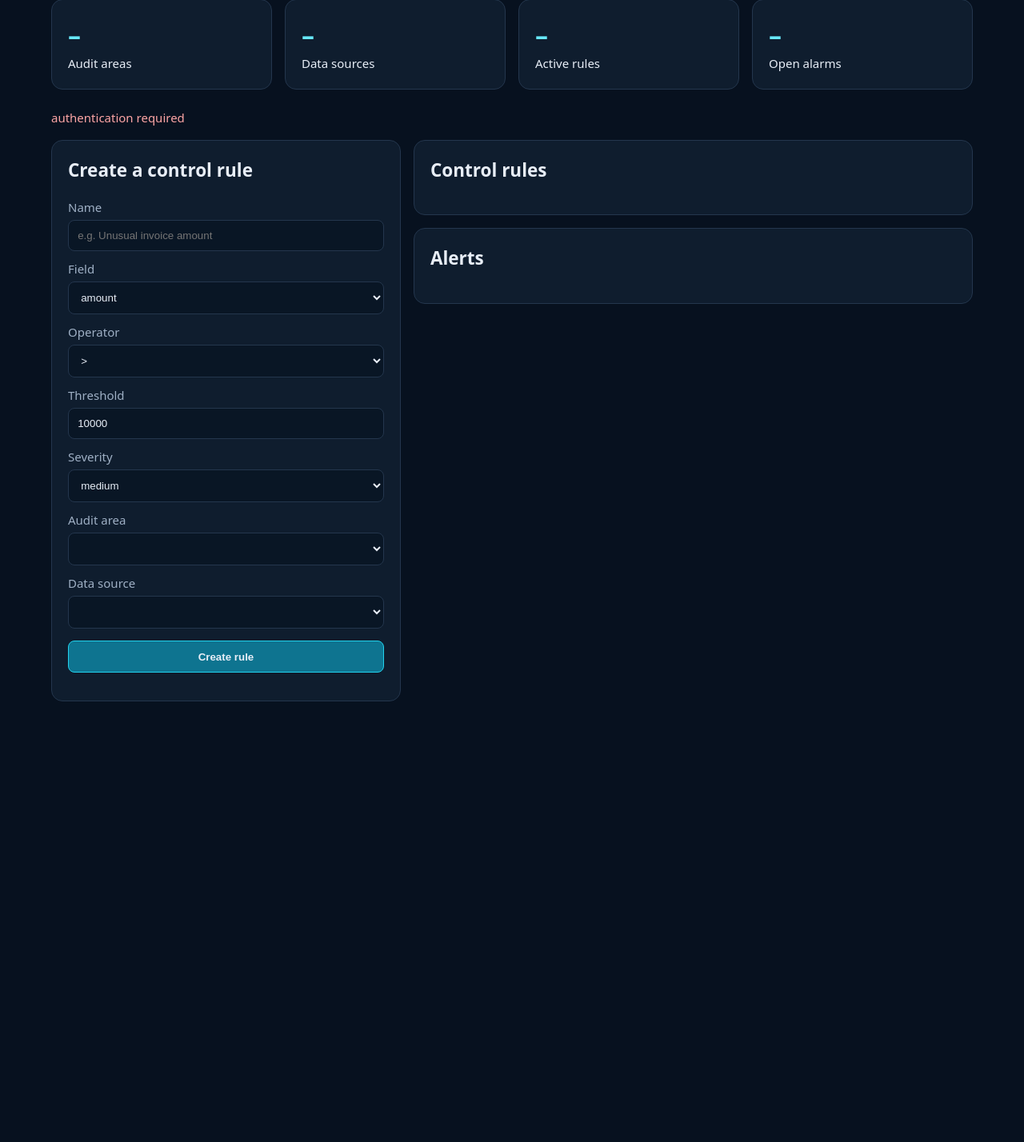
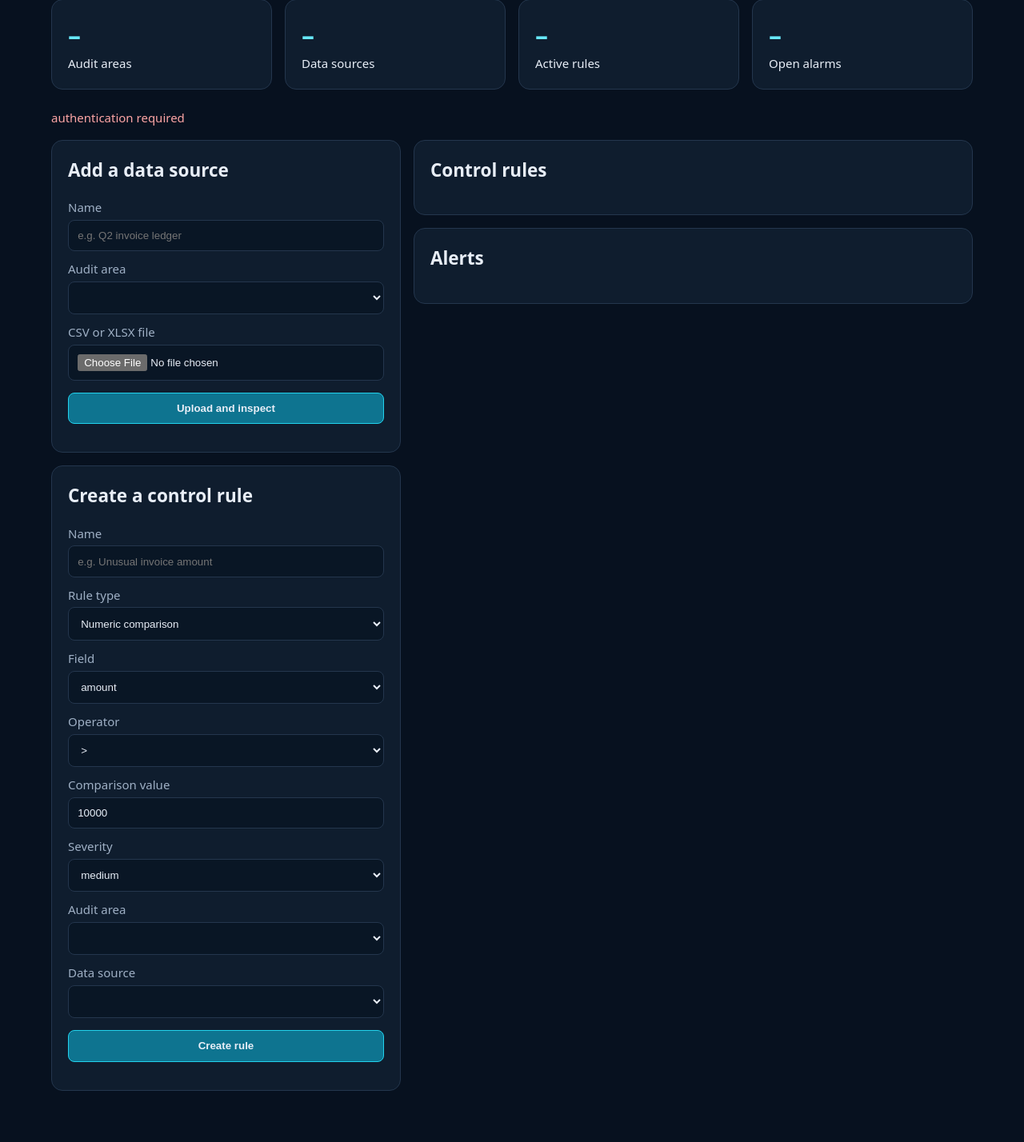
Before and after one commit to dogukancihanbeyoglu/auditai, a Flask app: template templates/admin_demo.html in a window 1280 px wide. Shown: the part 351-1779 px from the top of the page at 80% size. Before the commit the page ends 1228 px from the top, so only its background shows below. Run offline with Flask 3, Linux system fonts and the light colour scheme; the template is opened without the code that fills it, so the values that code supplies are empty.

Commit message:
feat: expose data ingestion and advanced controls in dashboard

```diff
--- a/templates/admin_demo.html
+++ b/templates/admin_demo.html
@@ -30,15 +30,23 @@
   </div>
   <p id="message" role="status"></p>
   <div class="grid columns">
+    <div class="grid">
+    <section class="panel"><h2>Add a data source</h2><form id="uploadForm" enctype="multipart/form-data">
+      <label>Name</label><input name="name" placeholder="e.g. Q2 invoice ledger">
+      <label>Audit area</label><select name="audit_area_id" id="uploadAreaSelect"></select>
+      <label>CSV or XLSX file</label><input name="file" type="file" accept=".csv,.xlsx" required>
+      <p><button>Upload and inspect</button></p>
+    </form></section>
     <section class="panel"><h2>Create a control rule</h2><form id="ruleForm">
       <label>Name</label><input name="name" required placeholder="e.g. Unusual invoice amount">
-      <label>Field</label><select name="field_name"><option value="amount">amount</option><option value="duplicate_count">duplicate_count</option></select>
-      <label>Operator</label><select name="operator"><option>&gt;</option><option>&gt;=</option><option>&lt;</option><option>&lt;=</option><option>==</option></select>
-      <label>Threshold</label><input name="threshold_value" type="number" step="any" required value="10000">
+      <label>Rule type</label><select name="rule_type" id="ruleType"><option value="numeric">Numeric comparison</option><option value="text">Text contains</option><option value="null">Missing value</option><option value="date">Date comparison</option><option value="duplicate">Duplicate key</option><option value="comparison">Cross-field comparison</option></select>
+      <label>Field</label><select name="field_name" id="fieldSelect"><option value="amount">amount</option></select>
+      <label>Operator</label><select name="operator" id="operatorSelect"><option>&gt;</option><option>&gt;=</option><option>&lt;</option><option>&lt;=</option><option>==</option><option>!=</option></select>
+      <label>Comparison value</label><input name="rule_value" id="ruleValue" required value="10000">
       <label>Severity</label><select name="severity"><option>medium</option><option>high</option><option>critical</option><option>low</option></select>
       <label>Audit area</label><select name="audit_area_id" id="areaSelect"></select>
       <label>Data source</label><select name="data_source_id" id="sourceSelect"></select><p><button>Create rule</button></p>
-    </form></section>
+    </form></section></div>
     <div class="grid">
       <section class="panel"><h2>Control rules</h2><div id="rules"></div></section>
       <section class="panel"><h2>Alerts</h2><div id="alarms"></div></section>
@@ -47,18 +55,23 @@
 </main>
 <script>
 const $=id=>document.getElementById(id); const api=(url,options={})=>fetch(url,{headers:{"Content-Type":"application/json"},...options}).then(async r=>{const d=await r.json();if(!r.ok)throw Error(d.error||"Request failed");return d});
+const uploadApi=(url,body)=>fetch(url,{method:"POST",body}).then(async r=>{const d=await r.json();if(!r.ok)throw Error(d.error||"Upload failed");return d});
+const esc=value=>String(value??"").replace(/[&<>"']/g,char=>({"&":"&amp;","<":"&lt;",">":"&gt;",'"':"&quot;","'":"&#39;"}[char]));
 function notice(text,error=false){$("message").textContent=text;$("message").style.color=error?"var(--red)":"var(--green)"}
 async function refresh(){
   const [summary,areas,sources,rules,alarms]=await Promise.all([api("/api/summary"),api("/api/audit-areas"),api("/api/data-sources"),api("/api/rules"),api("/api/alarms")]);
   $("areas").textContent=summary.audit_areas;$("sources").textContent=summary.data_sources;$("rulesCount").textContent=summary.active_rules;$("alarmsCount").textContent=summary.open_alarms;
-  $("areaSelect").innerHTML=areas.map(x=>`<option value="${x.id}">${x.name}</option>`).join("");$("sourceSelect").innerHTML=sources.map(x=>`<option value="${x.id}">${x.name} (${x.record_count} records)</option>`).join("");
-  $("rules").innerHTML=rules.map(x=>`<article class="rule"><div class="row"><div><strong>${x.name}</strong><div class="muted">${x.field_name} ${x.operator} ${x.threshold_value} · ${x.trigger_count} trigger(s)</div></div><button class="secondary" onclick="runRule(${x.id})">Run control</button></div></article>`).join("")||"No rules.";
-  $("alarms").innerHTML=alarms.map(x=>`<article class="alarm"><div class="row"><div><span class="badge ${x.severity}">${x.severity}</span> <strong>${x.title}</strong><div class="muted">${x.message} · ${x.status}</div></div>${x.status!=="resolved"?`<button class="secondary" onclick="setStatus(${x.id},'${x.status==='open'?'acknowledged':'resolved'}')">${x.status==='open'?'Acknowledge':'Resolve'}</button>`:""}</div><details><summary>Affected records</summary><pre>${JSON.stringify(x.affected_records,null,2)}</pre></details></article>`).join("")||"Run a control to generate alerts.";
+  const areaOptions=areas.map(x=>`<option value="${x.id}">${esc(x.name)}</option>`).join("");$("areaSelect").innerHTML=areaOptions;$("uploadAreaSelect").innerHTML=areaOptions;$("sourceSelect").innerHTML=sources.map(x=>`<option value="${x.id}">${esc(x.name)} (${x.record_count} records)</option>`).join("");
+  $("rules").innerHTML=rules.map(x=>`<article class="rule"><div class="row"><div><strong>${esc(x.name)}</strong><div class="muted">${esc(x.rule_type)}: ${esc(x.field_name)} · ${x.trigger_count} trigger(s)</div></div><button class="secondary" onclick="runRule(${x.id})">Run control</button></div></article>`).join("")||"No rules.";
+  $("alarms").innerHTML=alarms.map(x=>`<article class="alarm"><div class="row"><div><span class="badge ${esc(x.severity)}">${esc(x.severity)}</span> <strong>${esc(x.title)}</strong><div class="muted">${esc(x.message)} · ${esc(x.status)}</div></div>${x.status!=="resolved"?`<button class="secondary" onclick="setStatus(${x.id},'${x.status==='open'?'acknowledged':'resolved'}')">${x.status==='open'?'Acknowledge':'Resolve'}</button>`:""}</div><details><summary>Affected records</summary><pre>${esc(JSON.stringify(x.affected_records,null,2))}</pre></details></article>`).join("")||"Run a control to generate alerts.";
 }
+async function refreshFields(){const id=$("sourceSelect").value;if(!id)return;const schema=await api(`/api/data-sources/${id}/schema`);$("fieldSelect").innerHTML=schema.columns.map(x=>`<option value="${esc(x.name)}">${esc(x.name)}</option>`).join("")}
 async function runRule(id){try{const r=await api(`/api/rules/${id}/run`,{method:"POST"});notice(`Control scanned ${r.scanned_records} records and matched ${r.matched_records}.`);await refresh()}catch(e){notice(e.message,true)}}
 async function setStatus(id,status){try{await api(`/api/alarms/${id}/status`,{method:"PATCH",body:JSON.stringify({status})});notice(`Alert marked ${status}.`);await refresh()}catch(e){notice(e.message,true)}}
-$("ruleForm").addEventListener("submit",async e=>{e.preventDefault();const values=Object.fromEntries(new FormData(e.target));try{await api("/api/rules",{method:"POST",body:JSON.stringify(values)});notice("Control rule created.");e.target.reset();await refresh()}catch(err){notice(err.message,true)}});
-refresh().catch(e=>notice(e.message,true));
+$("sourceSelect").addEventListener("change",()=>refreshFields().catch(e=>notice(e.message,true)));
+$("uploadForm").addEventListener("submit",async e=>{e.preventDefault();try{const result=await uploadApi("/api/data-sources/upload",new FormData(e.target));notice(`Loaded ${result.record_count} records and discovered ${result.columns.length} columns.`);e.target.reset();await refresh();$("sourceSelect").value=String(result.source_id);await refreshFields()}catch(err){notice(err.message,true)}});
+$("ruleForm").addEventListener("submit",async e=>{e.preventDefault();const values=Object.fromEntries(new FormData(e.target));const type=values.rule_type;const value=values.rule_value;let parameters={operator:values.operator,value};if(type==="text")parameters={operator:"contains",value};if(type==="null")parameters={operator:"is_null"};if(type==="date")parameters={operator:values.operator,value};if(type==="duplicate")parameters={fields:[values.field_name]};if(type==="comparison")parameters={operator:values.operator,right_field:value};const payload={...values,parameters,threshold_value:type==="numeric"?value:0};delete payload.rule_value;try{await api("/api/rules",{method:"POST",body:JSON.stringify(payload)});notice("Control rule created.");e.target.reset();await refresh();await refreshFields()}catch(err){notice(err.message,true)}});
+refresh().then(refreshFields).catch(e=>notice(e.message,true));
 </script>
 </body>
 </html>
```
Also changed, not shown: TODO.md (+7 -6 lines), tests/test_app.py (+1 -0 lines), docs/README.md.
